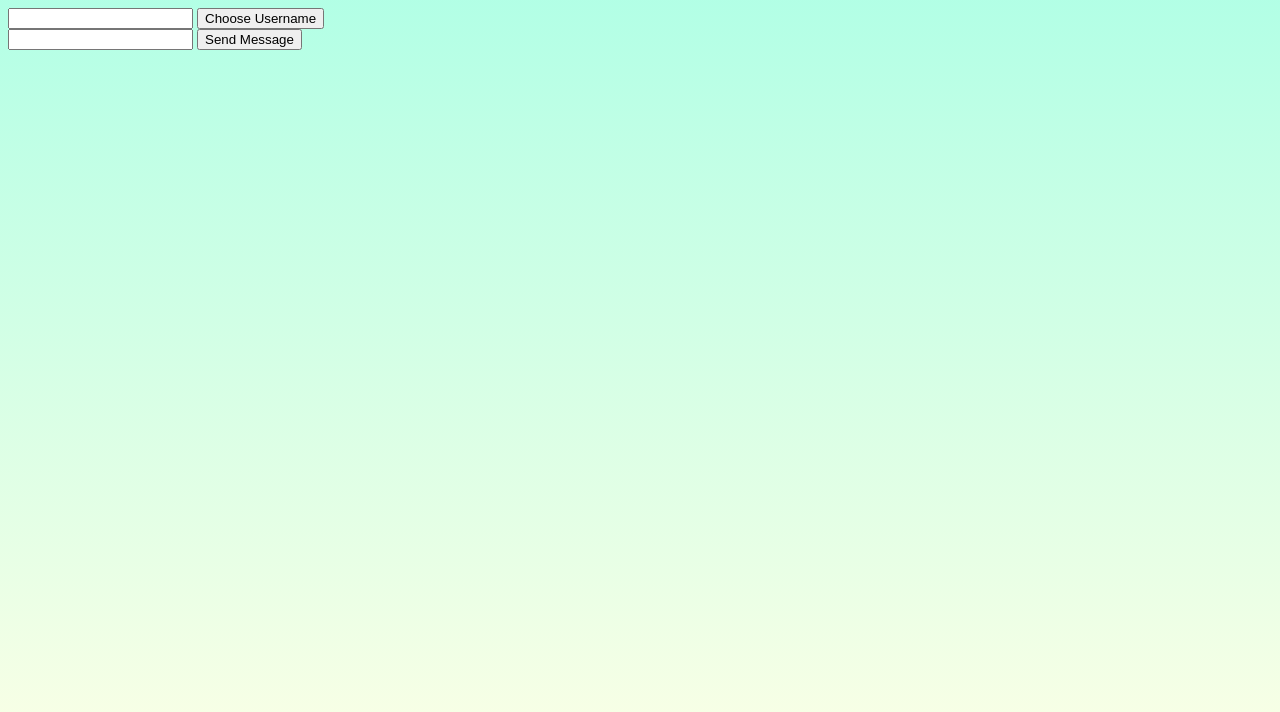
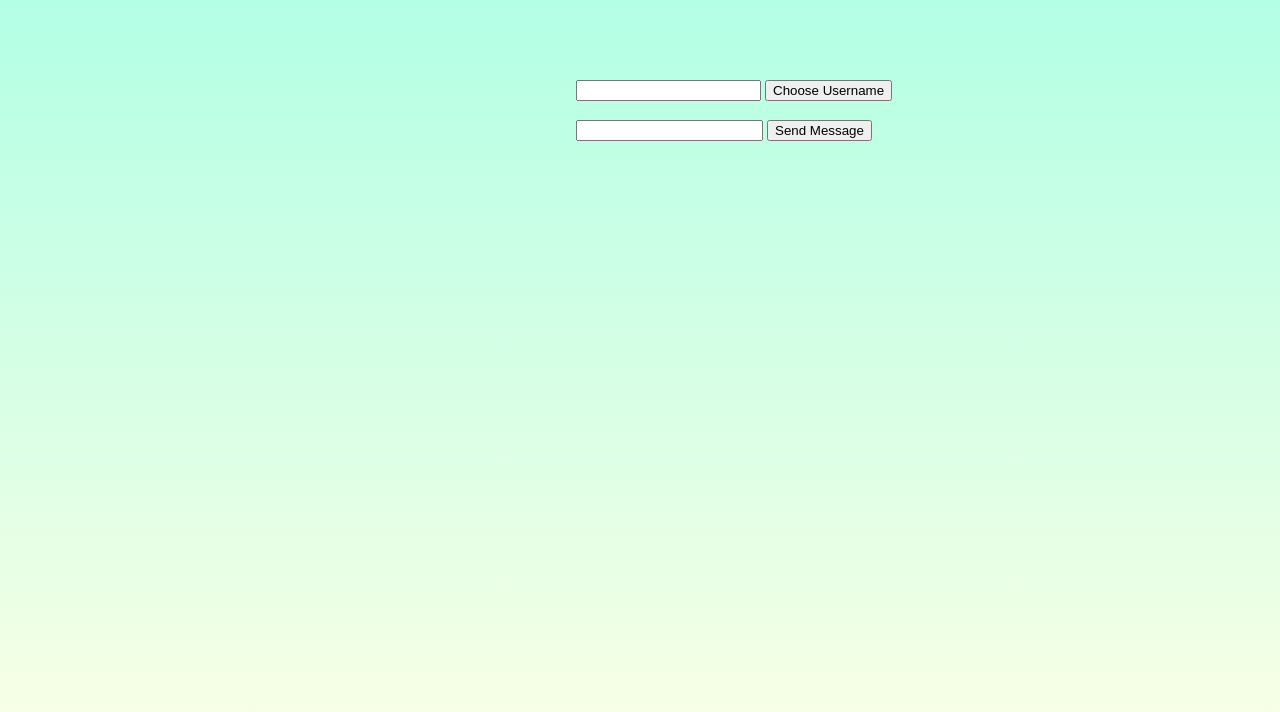
Before and after one commit to sedillon93/41-Socket-IO, a website: page lab-shannon/public/index.html in a window 1280 px wide. Drawn offline with nearby package versions, Linux system fonts and the light colour scheme; no server answers.

Commit message:
bold usernames in messageboard

```diff
--- a/lab-shannon/public/model/chatMessage.js
+++ b/lab-shannon/public/model/chatMessage.js
@@ -8,6 +8,7 @@ class chatMessage{
   render(parentElement){
     let container = document.createElement('div');
     let username = document.createElement('span');
+    username.setAttribute('id', 'message');
     let timestamp = document.createElement('span');
     let message = document.createElement('span');
 
--- a/lab-shannon/public/style.css
+++ b/lab-shannon/public/style.css
@@ -1,3 +1,25 @@
 body {
   background: linear-gradient(to bottom, rgba(102, 255, 204, .5) 0%, rgba(255, 255, 204,.5) 100%) no-repeat center center fixed;
 }
+
+#usernameForm {
+  position: fixed;
+  left: 45%;
+  top: 10%;
+}
+
+#messageForm {
+  position: fixed;
+  left: 45%;
+  top: 15%;
+}
+
+#messageBoard {
+  position: fixed;
+  left: 5%;
+  top: 20%;
+}
+
+#message {
+  font-weight: bold;
+}
```
